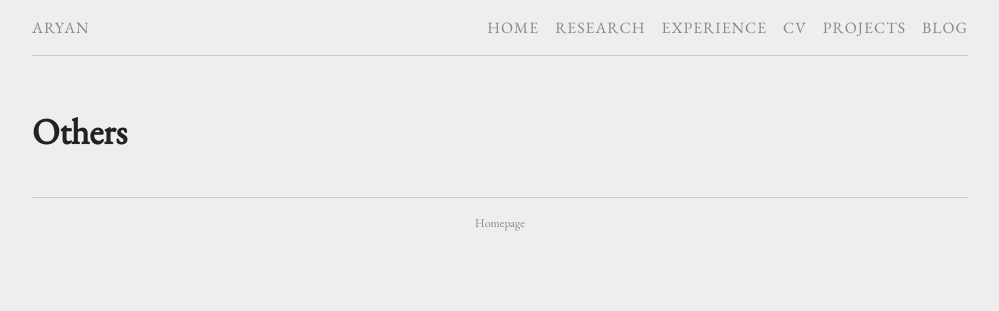
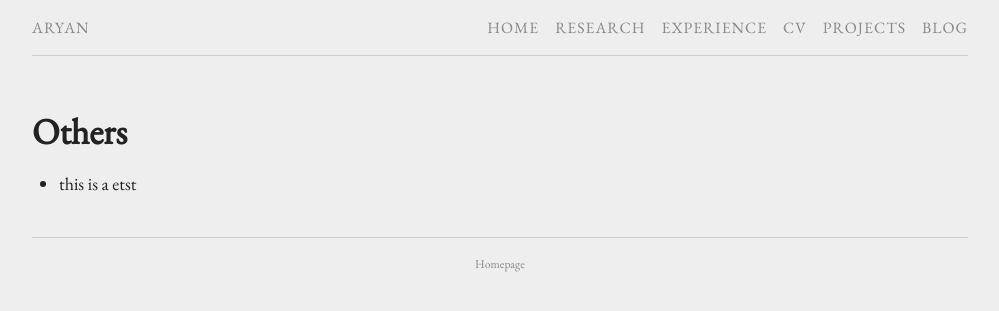
Before and after one commit to aa-ryan/aa-ryan.github.io, a Jekyll site: the page built from projects.md, in a window 1280 px wide. Shown: the top 311 px of the page, without its empty margins (140-1139 px from the left). Built offline with Jekyll 4.4.1, drawn with Linux system fonts in a browser that asks for light colours.

Commit message:
project retest-3

```diff
--- a/projects.md
+++ b/projects.md
@@ -3,6 +3,6 @@
 layout: page
 title: Others
 permalink: /Projects/
+---
 
-  - This is a test
----
+- this is a etst
```
